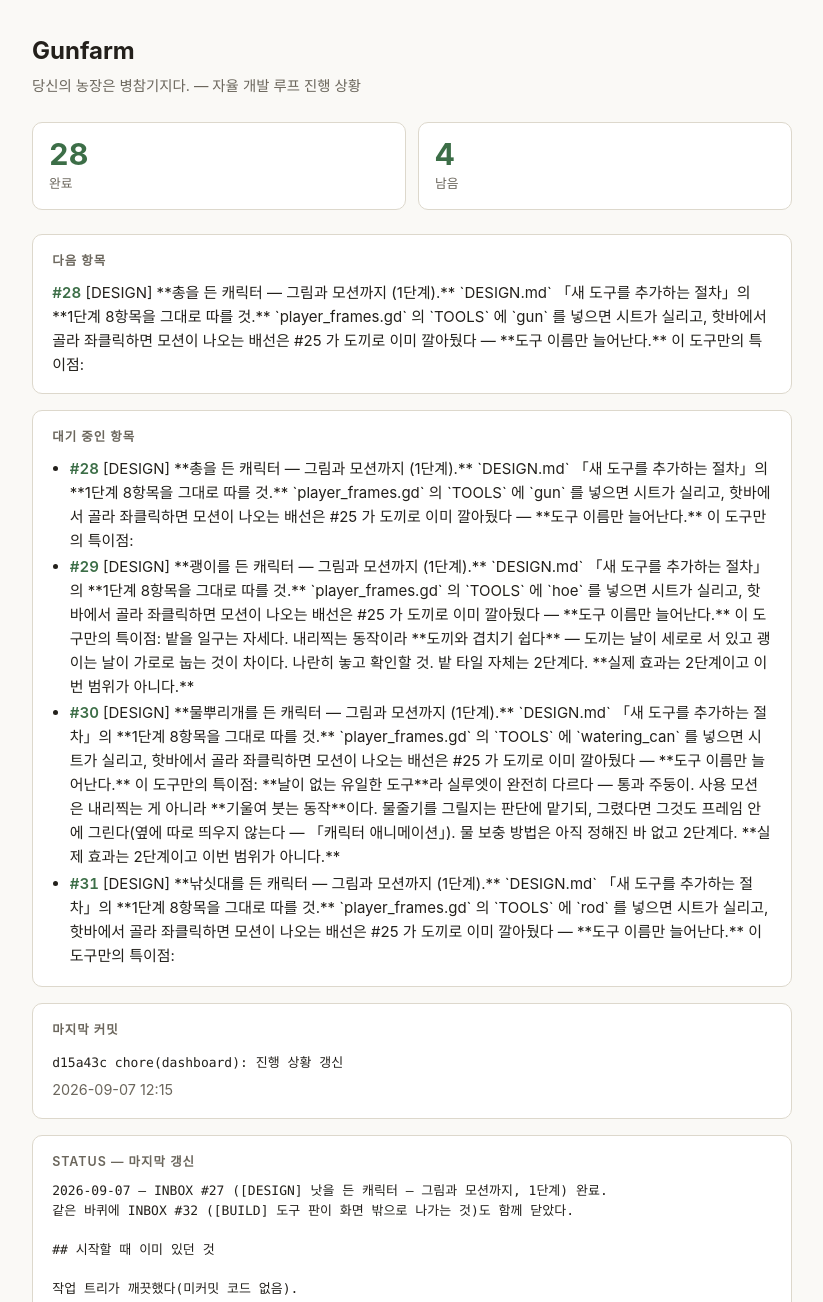
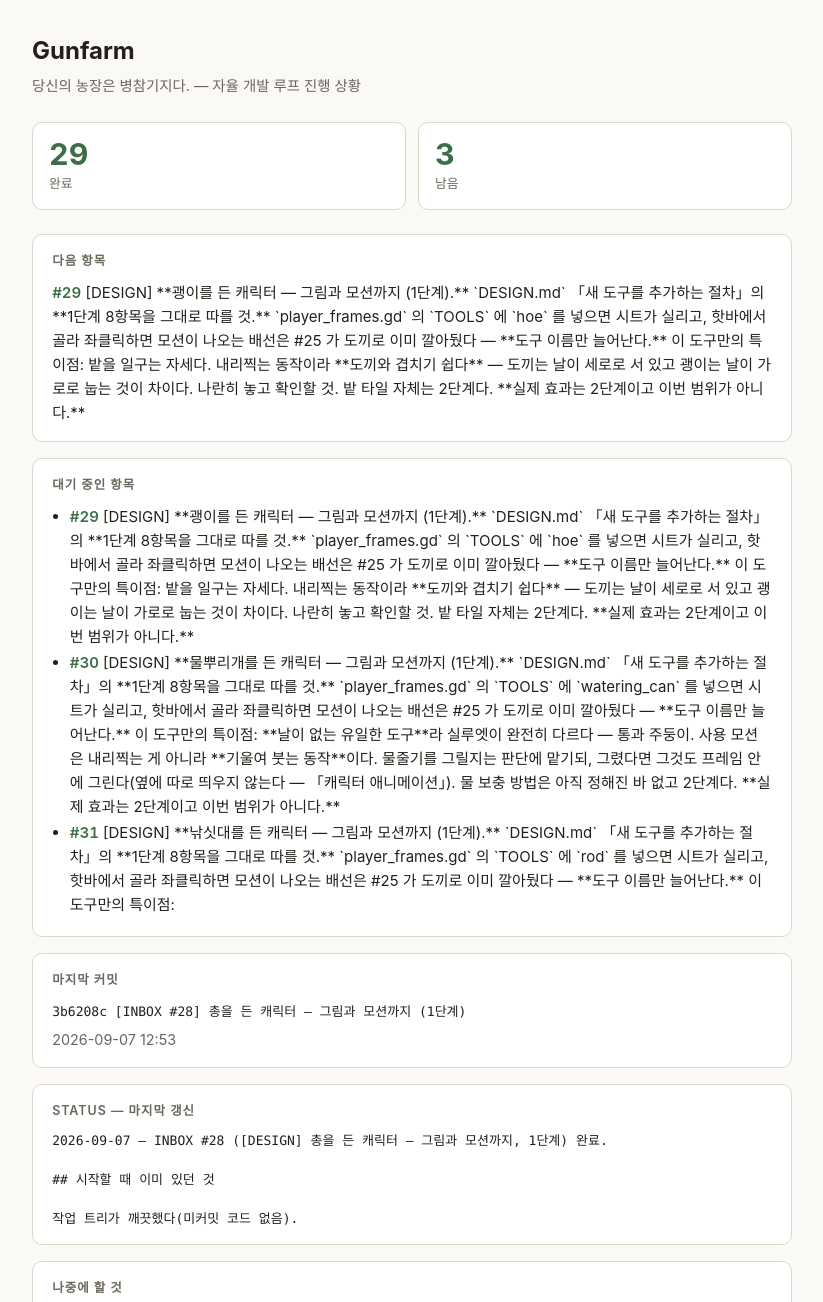
Before and after one commit to kimtuna/Gunfarm, a plain HTML site: page docs/index.html in a window 1280 px wide. Shown: the top 1302 px of the page, without its empty margins (228-1051 px from the left). Drawn offline with Linux system fonts and the light colour scheme.

Commit message:
chore(dashboard): 진행 상황 갱신

```diff
--- a/docs/index.html
+++ b/docs/index.html
@@ -30,18 +30,16 @@
 <p class="sub">당신의 농장은 병참기지다. — 자율 개발 루프 진행 상황</p>
 
 <div class="cards">
-  <div class="card"><b>28</b><span>완료</span></div>
-  <div class="card"><b>4</b><span>남음</span></div>
+  <div class="card"><b>29</b><span>완료</span></div>
+  <div class="card"><b>3</b><span>남음</span></div>
 </div>
-<section><h2>다음 항목</h2><span class="num">#28</span> [DESIGN] **총을 든 캐릭터 — 그림과 모션까지 (1단계).** `DESIGN.md` 「새 도구를 추가하는 절차」의 **1단계 8항목을 그대로 따를 것.** `player_frames.gd` 의 `TOOLS` 에 `gun` 를 넣으면 시트가 실리고, 핫바에서 골라 좌클릭하면 모션이 나오는 배선은 #25 가 도끼로 이미 깔아뒀다 — **도구 이름만 늘어난다.** 이 도구만의 특이점:</section>
-<section><h2>대기 중인 항목</h2><ul><li><span class="num">#28</span> [DESIGN] **총을 든 캐릭터 — 그림과 모션까지 (1단계).** `DESIGN.md` 「새 도구를 추가하는 절차」의 **1단계 8항목을 그대로 따를 것.** `player_frames.gd` 의 `TOOLS` 에 `gun` 를 넣으면 시트가 실리고, 핫바에서 골라 좌클릭하면 모션이 나오는 배선은 #25 가 도끼로 이미 깔아뒀다 — **도구 이름만 늘어난다.** 이 도구만의 특이점:</li>
-<li><span class="num">#29</span> [DESIGN] **괭이를 든 캐릭터 — 그림과 모션까지 (1단계).** `DESIGN.md` 「새 도구를 추가하는 절차」의 **1단계 8항목을 그대로 따를 것.** `player_frames.gd` 의 `TOOLS` 에 `hoe` 를 넣으면 시트가 실리고, 핫바에서 골라 좌클릭하면 모션이 나오는 배선은 #25 가 도끼로 이미 깔아뒀다 — **도구 이름만 늘어난다.** 이 도구만의 특이점: 밭을 일구는 자세다. 내리찍는 동작이라 **도끼와 겹치기 쉽다** — 도끼는 날이 세로로 서 있고 괭이는 날이 가로로 눕는 것이 차이다. 나란히 놓고 확인할 것. 밭 타일 자체는 2단계다. **실제 효과는 2단계이고 이번 범위가 아니다.**</li>
+<section><h2>다음 항목</h2><span class="num">#29</span> [DESIGN] **괭이를 든 캐릭터 — 그림과 모션까지 (1단계).** `DESIGN.md` 「새 도구를 추가하는 절차」의 **1단계 8항목을 그대로 따를 것.** `player_frames.gd` 의 `TOOLS` 에 `hoe` 를 넣으면 시트가 실리고, 핫바에서 골라 좌클릭하면 모션이 나오는 배선은 #25 가 도끼로 이미 깔아뒀다 — **도구 이름만 늘어난다.** 이 도구만의 특이점: 밭을 일구는 자세다. 내리찍는 동작이라 **도끼와 겹치기 쉽다** — 도끼는 날이 세로로 서 있고 괭이는 날이 가로로 눕는 것이 차이다. 나란히 놓고 확인할 것. 밭 타일 자체는 2단계다. **실제 효과는 2단계이고 이번 범위가 아니다.**</section>
+<section><h2>대기 중인 항목</h2><ul><li><span class="num">#29</span> [DESIGN] **괭이를 든 캐릭터 — 그림과 모션까지 (1단계).** `DESIGN.md` 「새 도구를 추가하는 절차」의 **1단계 8항목을 그대로 따를 것.** `player_frames.gd` 의 `TOOLS` 에 `hoe` 를 넣으면 시트가 실리고, 핫바에서 골라 좌클릭하면 모션이 나오는 배선은 #25 가 도끼로 이미 깔아뒀다 — **도구 이름만 늘어난다.** 이 도구만의 특이점: 밭을 일구는 자세다. 내리찍는 동작이라 **도끼와 겹치기 쉽다** — 도끼는 날이 세로로 서 있고 괭이는 날이 가로로 눕는 것이 차이다. 나란히 놓고 확인할 것. 밭 타일 자체는 2단계다. **실제 효과는 2단계이고 이번 범위가 아니다.**</li>
 <li><span class="num">#30</span> [DESIGN] **물뿌리개를 든 캐릭터 — 그림과 모션까지 (1단계).** `DESIGN.md` 「새 도구를 추가하는 절차」의 **1단계 8항목을 그대로 따를 것.** `player_frames.gd` 의 `TOOLS` 에 `watering_can` 를 넣으면 시트가 실리고, 핫바에서 골라 좌클릭하면 모션이 나오는 배선은 #25 가 도끼로 이미 깔아뒀다 — **도구 이름만 늘어난다.** 이 도구만의 특이점: **날이 없는 유일한 도구**라 실루엣이 완전히 다르다 — 통과 주둥이. 사용 모션은 내리찍는 게 아니라 **기울여 붓는 동작**이다. 물줄기를 그릴지는 판단에 맡기되, 그렸다면 그것도 프레임 안에 그린다(옆에 따로 띄우지 않는다 — 「캐릭터 애니메이션」). 물 보충 방법은 아직 정해진 바 없고 2단계다. **실제 효과는 2단계이고 이번 범위가 아니다.**</li>
 <li><span class="num">#31</span> [DESIGN] **낚싯대를 든 캐릭터 — 그림과 모션까지 (1단계).** `DESIGN.md` 「새 도구를 추가하는 절차」의 **1단계 8항목을 그대로 따를 것.** `player_frames.gd` 의 `TOOLS` 에 `rod` 를 넣으면 시트가 실리고, 핫바에서 골라 좌클릭하면 모션이 나오는 배선은 #25 가 도끼로 이미 깔아뒀다 — **도구 이름만 늘어난다.** 이 도구만의 특이점:</li></ul></section>
-<section><h2>마지막 커밋</h2><code>d15a43c  chore(dashboard): 진행 상황 갱신</code>
-  <p class="sub" style="margin:.3rem 0 0">2026-09-07 12:15</p></section>
-<section><h2>STATUS — 마지막 갱신</h2><pre>2026-09-07 — INBOX #27 ([DESIGN] 낫을 든 캐릭터 — 그림과 모션까지, 1단계) 완료.
-같은 바퀴에 INBOX #32 ([BUILD] 도구 판이 화면 밖으로 나가는 것)도 함께 닫았다.
+<section><h2>마지막 커밋</h2><code>3b6208c  [INBOX #28] 총을 든 캐릭터 — 그림과 모션까지 (1단계)</code>
+  <p class="sub" style="margin:.3rem 0 0">2026-09-07 12:53</p></section>
+<section><h2>STATUS — 마지막 갱신</h2><pre>2026-09-07 — INBOX #28 ([DESIGN] 총을 든 캐릭터 — 그림과 모션까지, 1단계) 완료.
 
 ## 시작할 때 이미 있던 것
 
@@ -57,7 +55,7 @@
 <li><strong>월드 설정 화면</strong> — 지금 「설정」에는 그래픽 옵션만 있다. 월드(슬롯)에 저장되는 설정을 두는 자리이고, 첫 항목은 데스드롭 상자 타이머다. 데스드롭 상자를 만드는 바퀴가 같이 만드는 게 자연스럽다.</li>
 <li><strong>낚시 던지기(2단계)</strong> — 좌클릭으로 던지고, 거리는 마우스 커서까지로 조절하며(최소는 바로 앞, <strong>최대는 화면 안</strong>), <strong>찌가 떨어진 칸이 물이어야</strong> 낚시가 시작된다. 규칙은 `DESIGN.md` 「생활 스킬 — 채집 계열」의 낚시 항목에 다 있다. 정해야 할 것: 최대 거리 수치, 찌를 던지고 무는 것을 기다리는 시간, 무엇이 잡히는지.</li>
 <li><strong>물의 종류(서식지)</strong> — 지금 지형은 땅/바다 2종뿐이라 <strong>서식지를 나눌 기준이 없다.</strong> 민물·깊은 바다·동굴 물 같은 구분이 생겨야 &quot;서식지에 따라 잡히는 물고기가 다르다&quot;가 성립한다. <strong>물고기 종류를 먼저 만들지 말 것</strong> — 나눌 기준 없이 종류만 늘리면 전부 같은 물에서 나온다. 지형 확장 → 서식지 → 물고기 순이다.</li></ul></section>
-<footer>갱신: 2026-09-07 12:15 KST · <span id="live">자동 새로고침 10초</span></footer>
+<footer>갱신: 2026-09-07 12:54 KST · <span id="live">자동 새로고침 10초</span></footer>
 </main>
 <script>
 // 루프는 매 바퀴 이 페이지를 다시 그려서 push 하지만, 브라우저는 스스로 갱신하지 않는다.
@@ -70,7 +68,7 @@
 // 그래서 짧은 주기 폴링이 여기서는 옳은 답이다 — 받아오는 건 10KB 남짓이라 부담이 없다.
 // 즉시 갱신이 꼭 필요하면 로컬에서 SSE 서버를 띄우는 별도 대시보드가 필요하다.
 (function () {
-  var STAMP = "20260907121528";
+  var STAMP = "20260907125406";
   var EVERY = 10000;
   var el = document.getElementById("live");
   function tick() {
```
